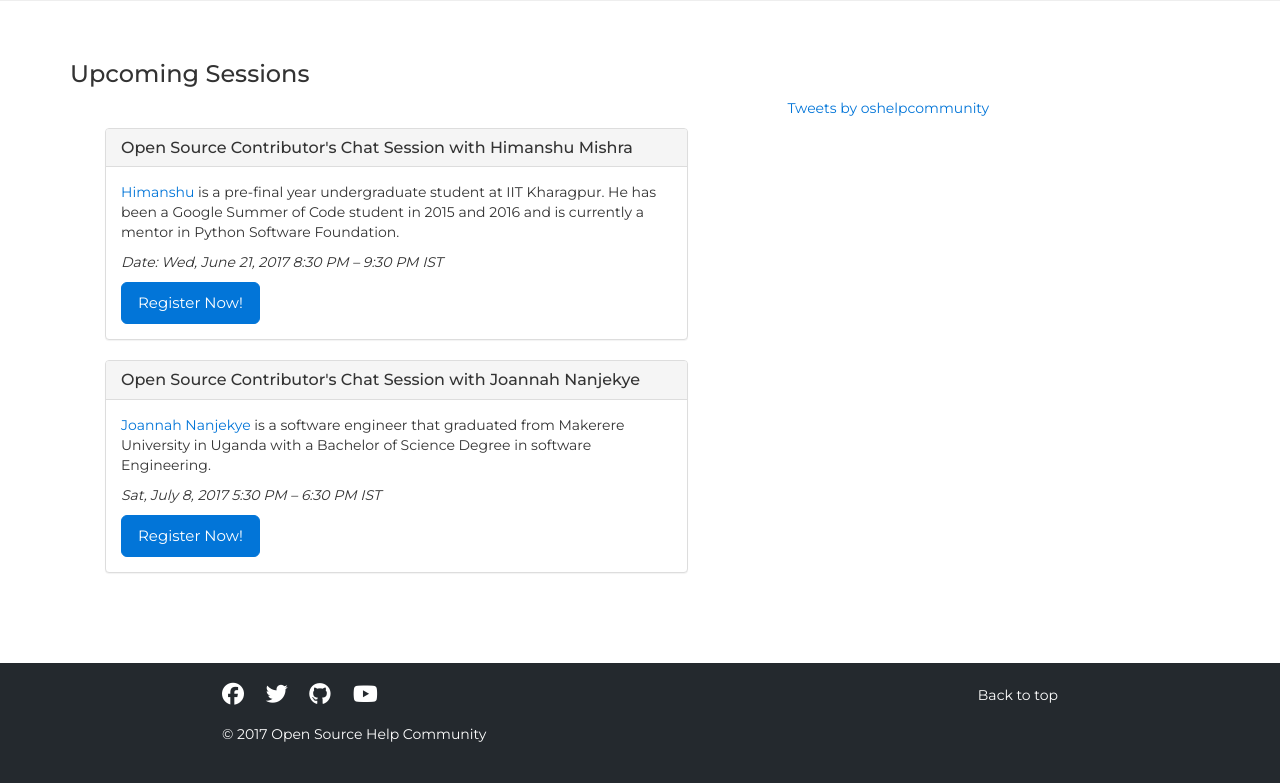
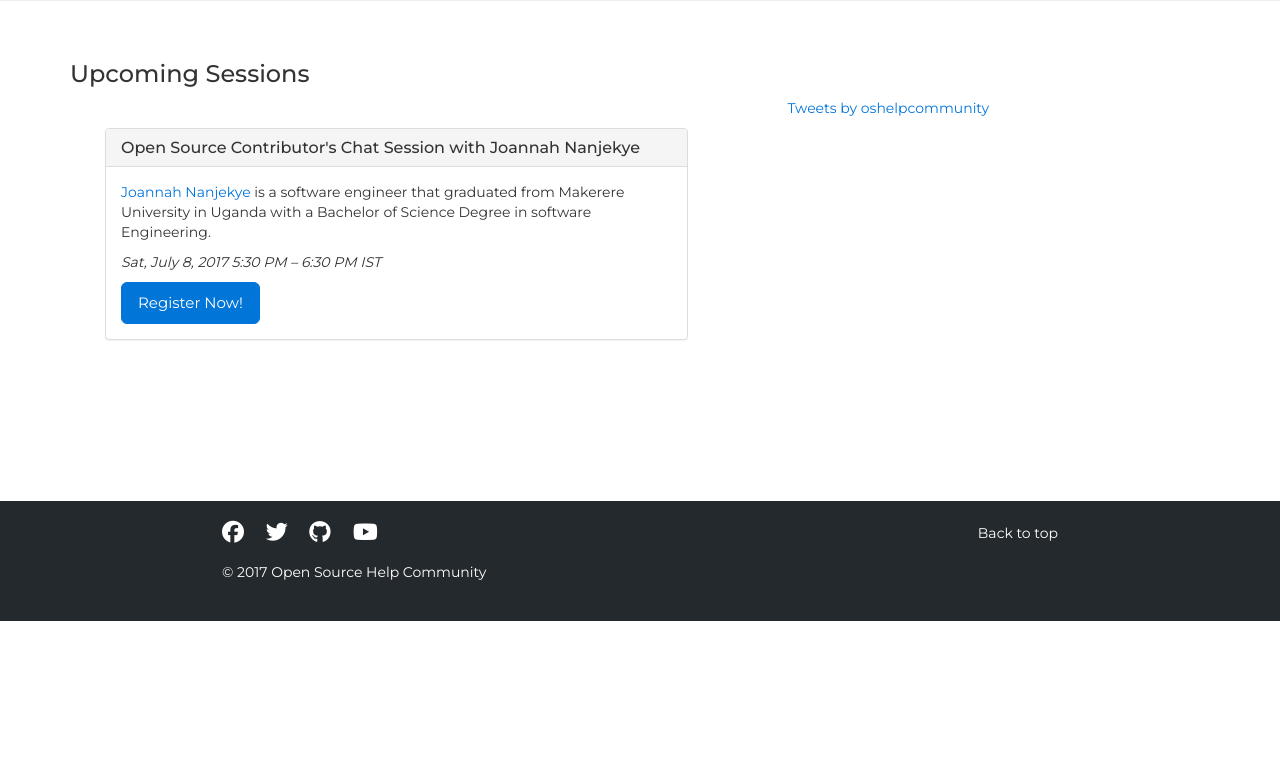
Before and after one commit to OpenSourceHelpCommunity/OpenSourceHelpCommunity.github.io, a Django app: page / in a window 1280 px wide. Shown: the part 1068-1851 px from the top of the page. After the commit the page ends 1689 px from the top, so only its background shows below. Run offline with Django 3.2, Linux system fonts and the light colour scheme; some libraries are stand-ins or nearby versions.

Commit message:
Remove completed session

```diff
--- a/oshc/main/templates/index.html
+++ b/oshc/main/templates/index.html
@@ -35,20 +35,6 @@
 				<div class="col-md-7 left-session-info">
 					<div class="panel panel-default">
 						<div class="panel-heading">
-							<h3 class="panel-title">Open Source Contributor's Chat Session with Himanshu Mishra</h3>
-						</div>
-						<div class="panel-body">
-							<a href="https://orkohunter.net">Himanshu</a> is a pre-final year undergraduate student at IIT Kharagpur. He has been a Google Summer of Code student in 2015 and 2016 and is currently a mentor in Python Software Foundation.
-							<div class="line-gap-10px"></div>
-							<i>Date: Wed, June 21, 2017 8:30 PM – 9:30 PM IST</i>
-							<div class="line-gap-10px"></div>
-							<button type="button" class="btn btn-lg btn-primary sRegister">
-								<a href="https://www.eventbrite.com/e/open-source-contributors-chat-session-with-himanshu-mishra-tickets-35227478336?ref=ecal">Register Now!</a>
-							</button>
-						</div>
-					</div>
-					<div class="panel panel-default">
-						<div class="panel-heading">
 							<h3 class="panel-title">Open Source Contributor's Chat Session with Joannah Nanjekye</h3>
 						</div>
 						<div class="panel-body">
```
